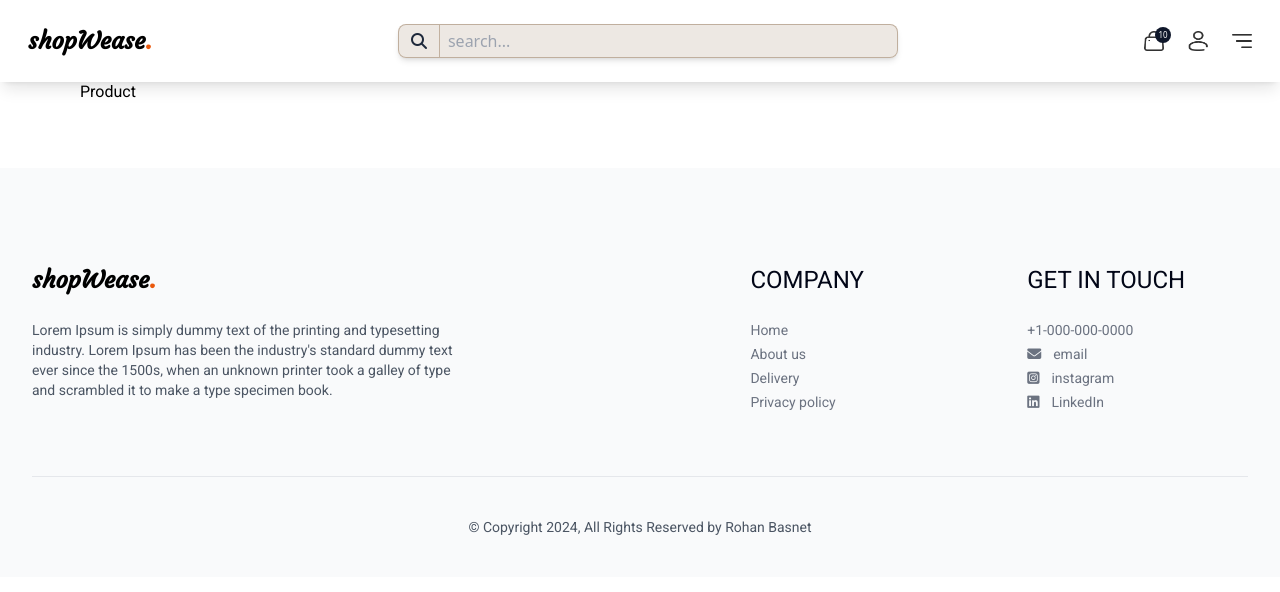
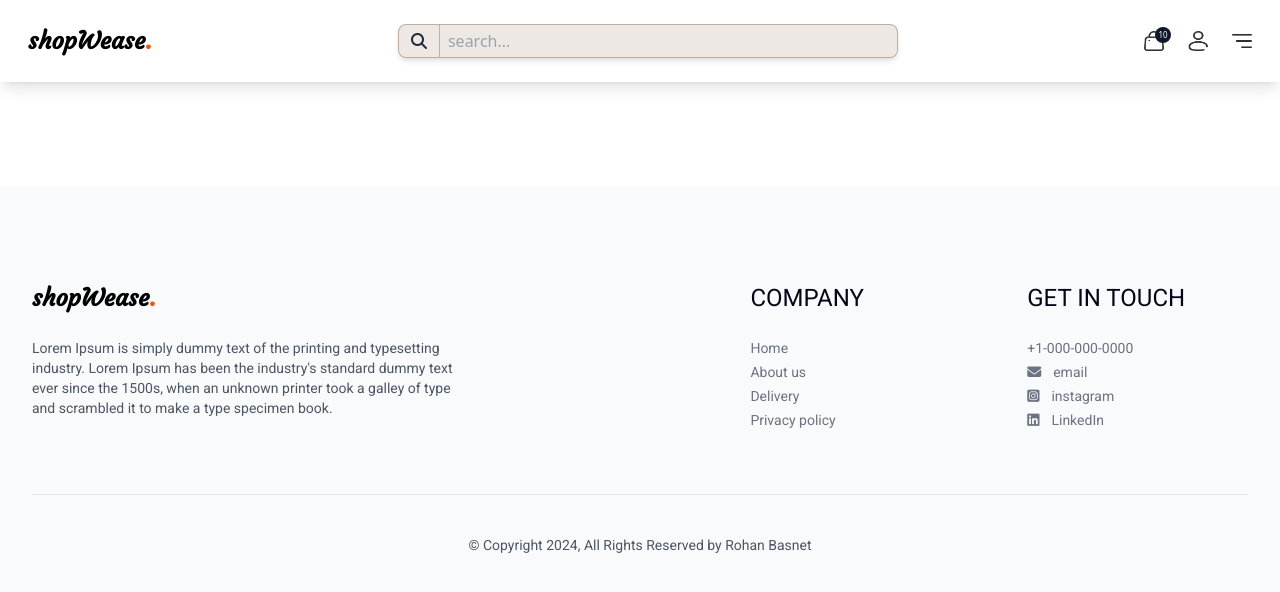
Before and after one commit to Rohanbasnet12/shopWease, a React (Vite) app in the folder client/: page /product/aaaaa in a window 1280 px wide. Shown: the top 592 px of the page. Built offline with nearby package versions, Linux system fonts and the light colour scheme.

Commit message:
Working on product page

```diff
--- a/client/src/pages/Product.jsx
+++ b/client/src/pages/Product.jsx
@@ -1,6 +1,7 @@
 import React, { useContext, useEffect, useState } from "react";
 import { useParams } from "react-router-dom";
 import { ShopContext } from "../context/ShopContext";
+import { use } from "react";
 
 const Product = () => {
   // Fetching productID
@@ -11,13 +12,13 @@
 
   // UseState
   const [productData, setProductData] = useState(false);
+  const [image, setImage] = useState("");
 
   const fetchProductData = async () => {
     products.map((item) => {
       if (item._id === productId) {
         setProductData(item);
-        console.log(item);
-
+        setImage(item.image[0]);
         return null;
       }
     });
@@ -27,14 +28,36 @@
     fetchProductData();
   }, [productId, products]);
 
-  return (
+  return productData ? (
     <div
       id="product"
       className="px-3 md:px-8 lg:px-20 mb-16 mt-20"
       style={{ fontFamily: `"Roboto", sans-serif` }}
     >
-      <h1>Product</h1>
+      <div
+        id="product-wrapper"
+        className="border-t-2 pt-10 transition-opacity ease-in duration-500 opacity-100"
+      >
+        {/* Product Data */}
+        <div className="flex gap-12 sm:gap-12 flex-col sm:flex-row">
+          {/* Product Image */}
+          <div className="flex-1 flex flex-col-reverse gap-3 sm:flex-row">
+            <div className="flex flex-col overflow-x-auto sm:overflow-y-scroll justify-between sm:justify-normal sm:w-[18.7%] w-full">
+              {productData.image.map((item, index) => {
+                <img
+                  src={item}
+                  key={index}
+                  className="w-[24%] sm:w-full sm:mb-3 flex-shrink-0 cursor-pointer"
+                  alt="Product Image"
+                ></img>;
+              })}
+            </div>
+          </div>
+        </div>
+      </div>
     </div>
+  ) : (
+    <div className="opacity-0"></div>
   );
 };
 
```
